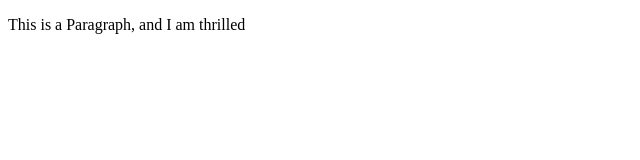
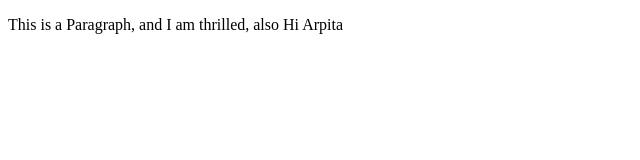
Before and after one commit to ynxaron/angularcourse, a plain HTML site: page index.html in a window 1280 px wide. Shown: the whole page, without its empty margins (0-640 px from the left). Drawn offline with Linux system fonts and the light colour scheme.

Commit message:
updating index.html

```diff
--- a/index.html
+++ b/index.html
@@ -4,6 +4,6 @@
         <title>Hello There</title>
     </head>
     <body>
-        <p>This is a Paragraph, and I am thrilled</p>
+        <p>This is a Paragraph, and I am thrilled, also Hi Arpita</p>
     </body>
 </html>
```
